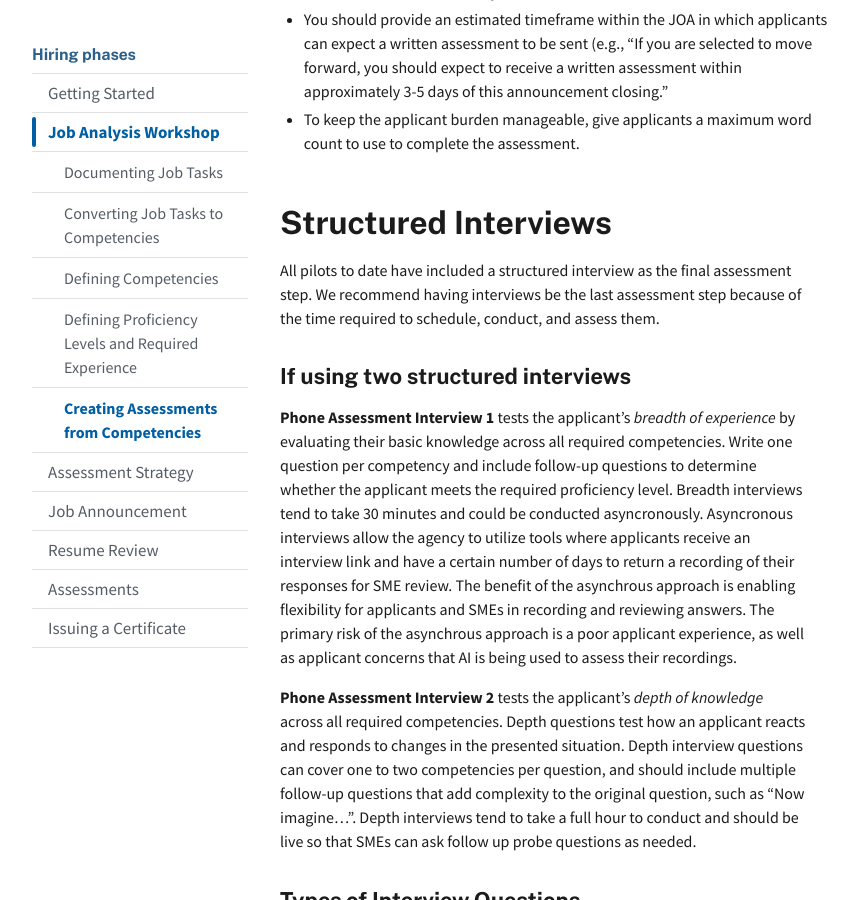
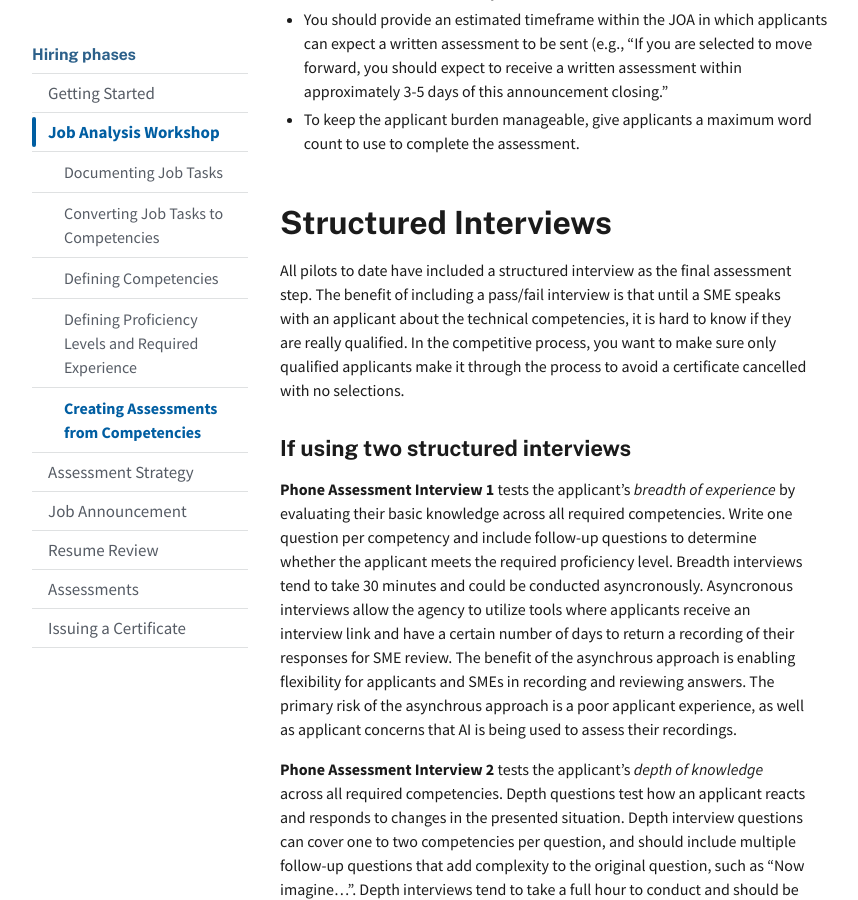
Before and after one commit to usds/SME-QA-Website, a Jekyll site: the page built from pages/phases/job-analysis/creating-assessments-from-competencies.md, in a window 1280 px wide and 900 px high, scrolled down 3567 px. Shown: the whole window, without its empty margins (128-986 px from the left). Built offline with Jekyll 4.4.1, drawn with Linux system fonts in a browser that asks for light colours.

Commit message:
Update pages/phases/job-analysis/creating-assessments-from-competencies.md
Co-authored-by: Stephanie Grosser <stephaniefaith@users.noreply.github.com>

```diff
--- a/pages/phases/job-analysis/creating-assessments-from-competencies.md
+++ b/pages/phases/job-analysis/creating-assessments-from-competencies.md
@@ -80,7 +80,7 @@ You’ve been tasked with solving “x” using “y” methods. Detail a plan o
 
 ## Structured Interviews
 
-All pilots to date have included a structured interview as the final assessment step. We recommend having interviews be the last assessment step because of the time required to schedule, conduct, and assess them.
+All pilots to date have included a structured interview as the final assessment step. The benefit of including a pass/fail interview is that until a SME speaks with an applicant about the technical competencies, it is hard to know if they are really qualified. In the competitive process, you want to make sure only qualified applicants make it through the process to avoid a certificate cancelled with no selections.
 
 ### If using two structured interviews
 
```
